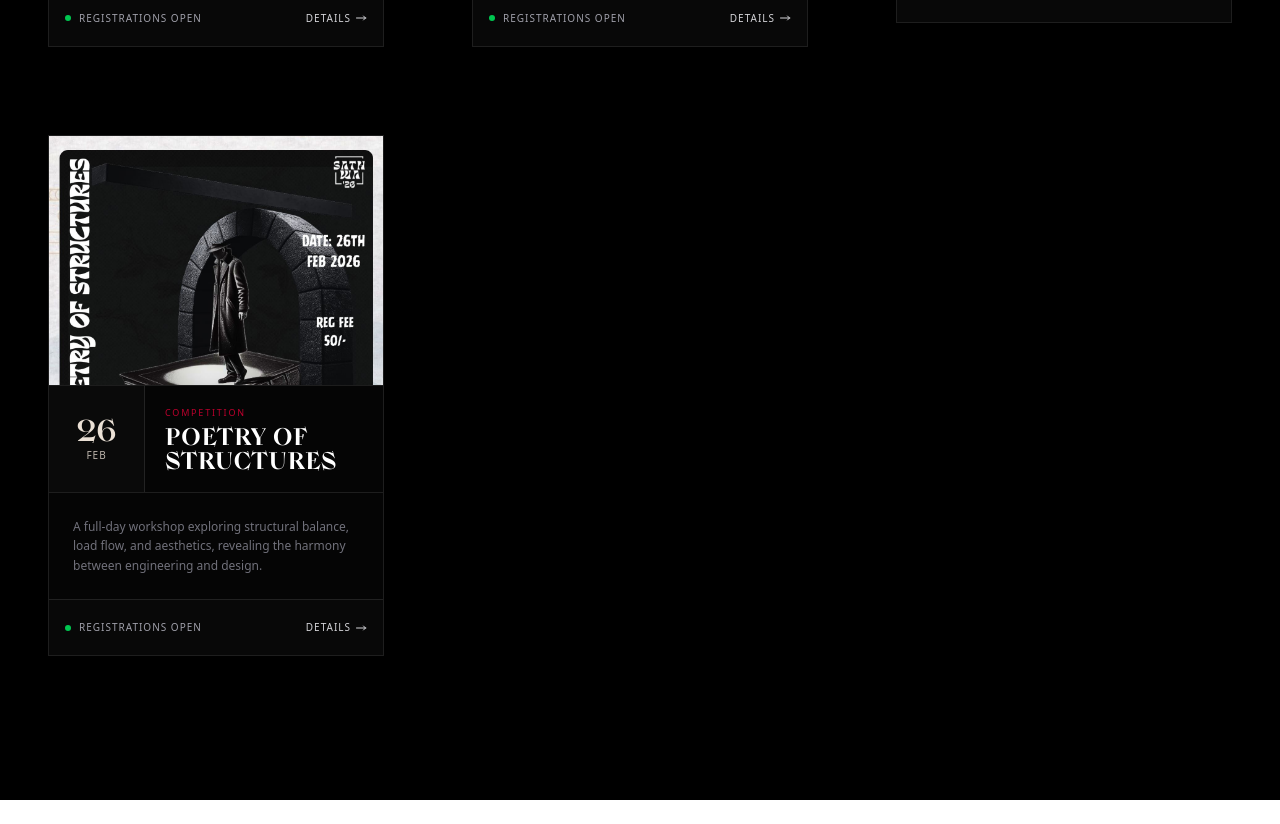
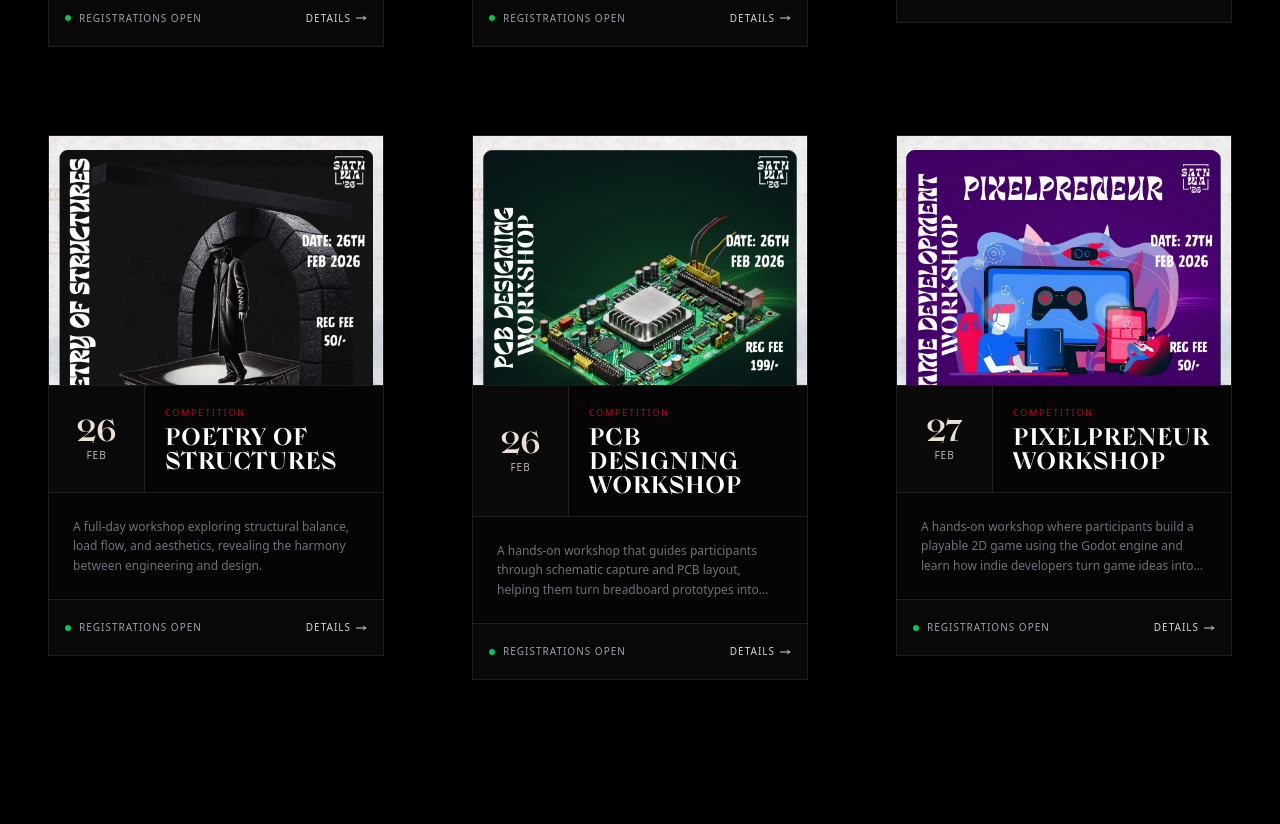
Before and after one commit to NayanUnni95/sathwa, a Next.js app: page /workshops in a window 1280 px wide. Shown: the part 2500-3324 px from the top of the page. Before the commit the page ends 3300 px from the top, so only its background shows below. Built offline with nearby package versions, Linux system fonts and the light colour scheme; no server answers.

Commit message:
chore: add more workshop data

```diff
--- a/data/workshops.js
+++ b/data/workshops.js
@@ -230,4 +230,50 @@ export const workshop = [
     ],
     details: false,
   },
+  {
+    name: "PCB Designing Workshop",
+    categoryId: 20,
+    searchKey: "pcb-designing-workshop",
+    type: "tech",
+    date: "26 Feb 2026",
+    dateShort: "26/02/2026",
+    about:
+      "A hands-on workshop that guides participants through schematic capture and PCB layout, helping them turn breadboard prototypes into professional-grade circuit boards.",
+    url: "/assets/workshops/pcb-designing.jpeg",
+    regLink: "https://forms.gle/HDMoXteqEvu87iL6A",
+    isRegOpen: true,
+    price: "199",
+    pricePool: "",
+    guidelines:
+      "Participants must follow instructions during the workshop and complete the design activities within the session.",
+    note: "Activity points will be awarded.",
+    contact: [
+      { name: "Rahul R", no: "7909101306" },
+      { name: "Anakha", no: "9048798853" },
+    ],
+    details: false,
+  },
+  {
+    name: "PixelPreneur Workshop",
+    categoryId: 21,
+    searchKey: "pixelpreneur-workshop",
+    type: "tech",
+    date: "27 Feb 2026",
+    dateShort: "27/02/2026",
+    about:
+      "A hands-on workshop where participants build a playable 2D game using the Godot engine and learn how indie developers turn game ideas into real businesses.",
+    url: "/assets/workshops/pixelpreneur.jpeg",
+    regLink: "https://forms.gle/ce5YJV5KfVCUmMSa8",
+    isRegOpen: true,
+    price: "50",
+    pricePool: "",
+    guidelines:
+      "Laptop recommended. Participants will build a game prototype and take part in idea and quiz activities during the session.",
+    note: "Limited to 60 seats.",
+    contact: [
+      { name: "Aswin V Sivan", no: "8075334794" },
+      { name: "Nazreen Shameem", no: "9995641720" },
+    ],
+    details: false,
+  },
 ];
```
Also changed, not shown: public/assets/workshops/pcb-designing.jpeg (added), public/assets/workshops/pixelpreneur.jpeg (added).
